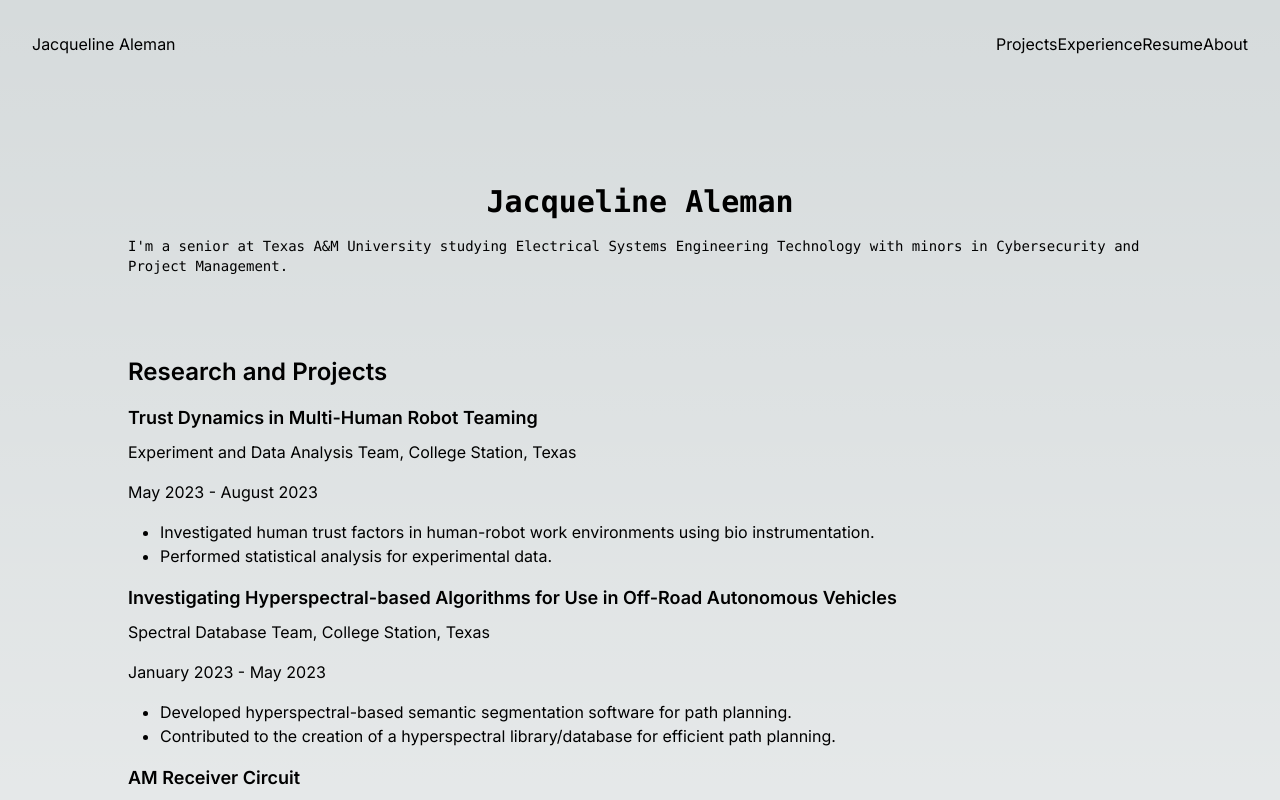
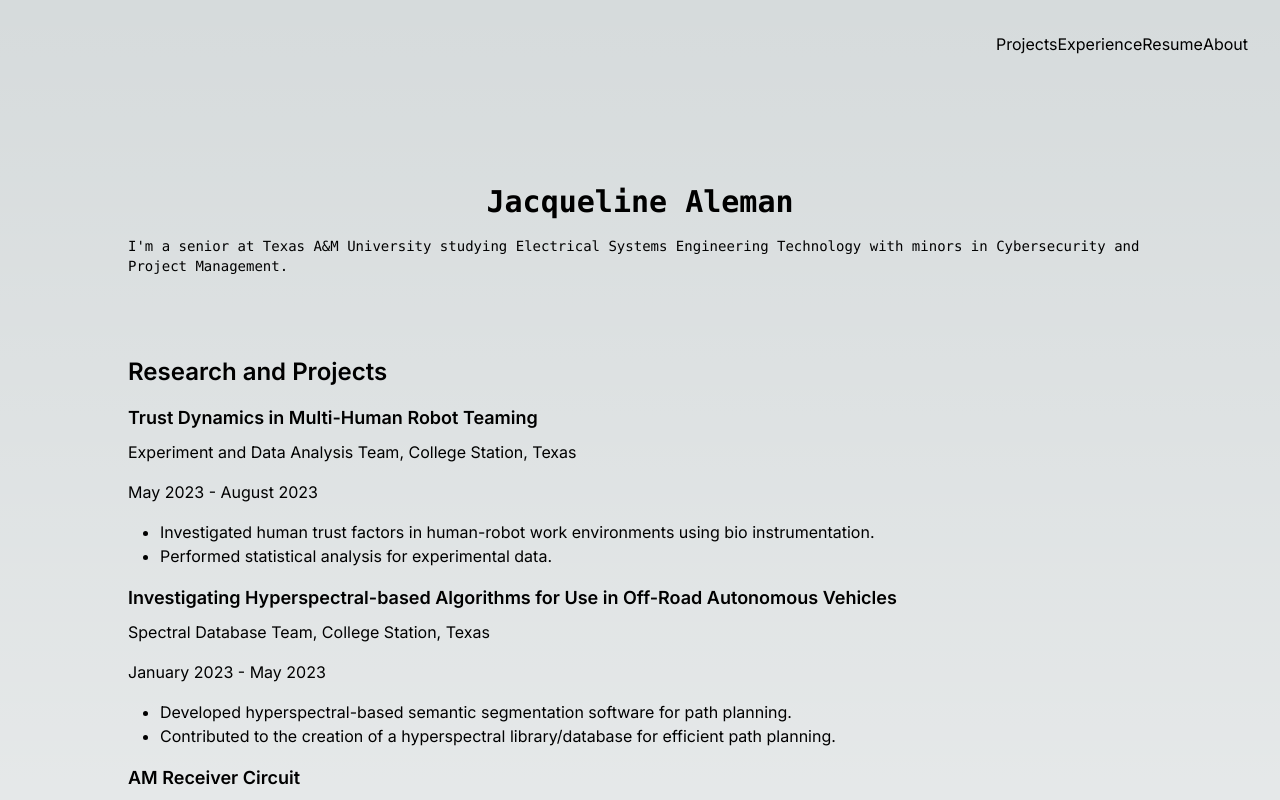
Before and after one commit to adamcesco/jackie-portfolio, a Next.js app: page / in a window 1280 px wide. Shown: the top 800 px of the page. Built offline with nearby package versions, Linux system fonts and the light colour scheme.

Commit message:
chore: Update header layout in RootLayout component

```diff
--- a/src/app/layout.jsx
+++ b/src/app/layout.jsx
@@ -19,10 +19,7 @@ export default function RootLayout({ children }) {
         <meta name="description" content={metadata.description} />
       </head>
       <body className={inter.className}>
-        <header className="flex flex-row items-center justify-between p-8">
-          <button type="button" href="/">
-            Jacqueline Aleman
-          </button>
+        <header className="flex flex-row p-8 justify-end">
           <span className="flex">
             <button type="button" href="/projects">
               Projects
```
